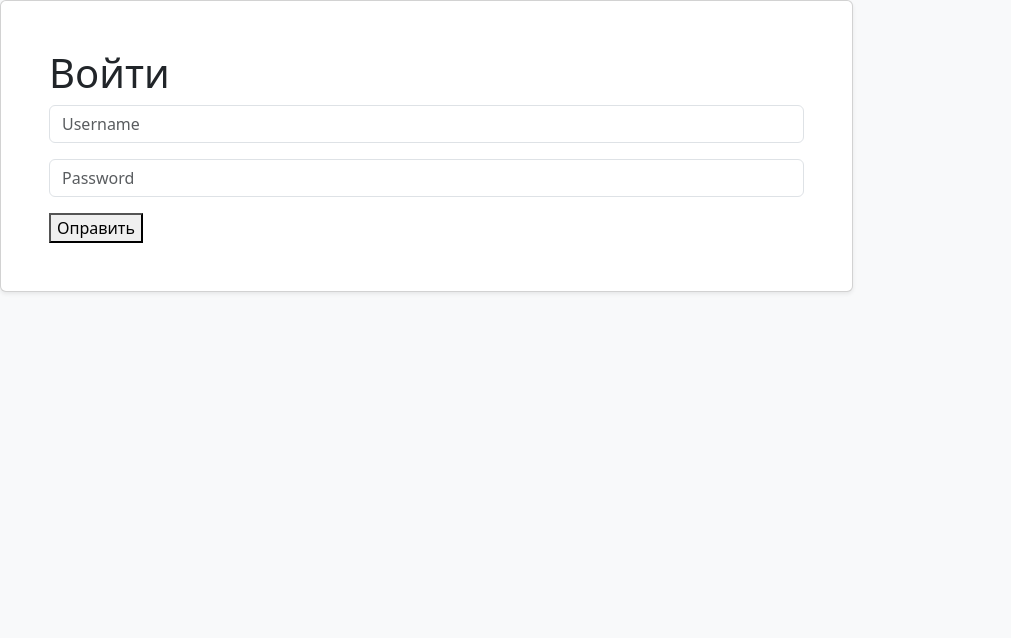
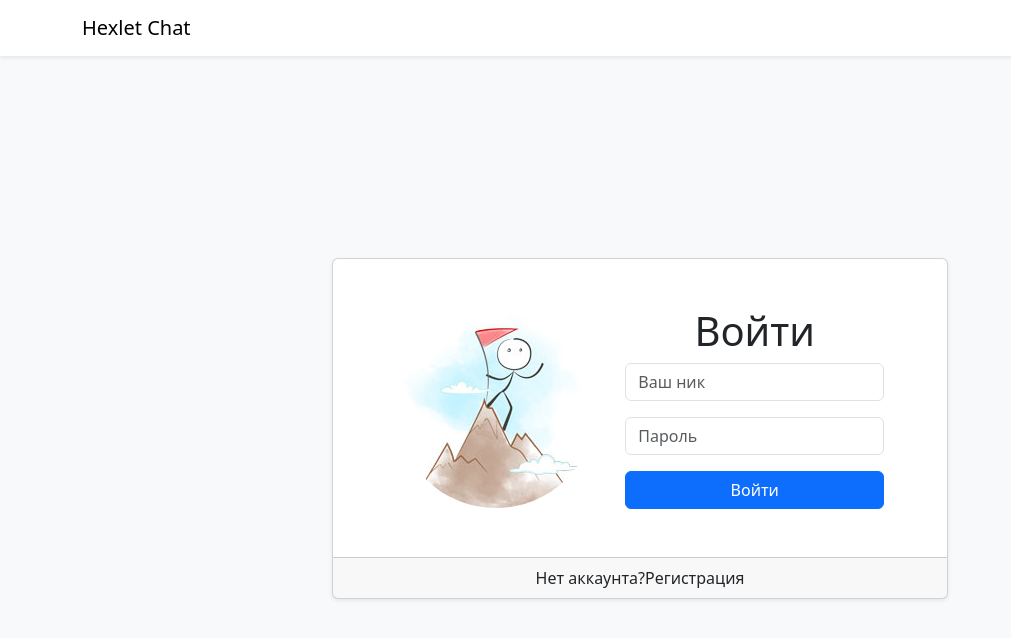
Before and after one commit to VolkovDani/fullstack-javascript-project-12, a React (Create React App) app in the folder frontend/: page /login in a window 1280 px wide. Shown: the top 638 px of the page, without its empty margins (0-1011 px from the left). Built offline with nearby package versions, Linux system fonts and the light colour scheme; no server answers.

Commit message:
add: окно логина, которое приятно выглядит и написано на react компонентах

```diff
--- a/frontend/src/components/Login.jsx
+++ b/frontend/src/components/Login.jsx
@@ -1,108 +1,178 @@
 /* eslint-disable react/jsx-props-no-spreading */
-import React, { useState } from 'react';
-import { Formik, Form, Field } from 'formik';
+import React from 'react';
+import { Formik } from 'formik';
+import Container from 'react-bootstrap/Container';
+import Button from 'react-bootstrap/Button';
+import Form from 'react-bootstrap/Form';
+import Card from 'react-bootstrap/Card';
+import Row from 'react-bootstrap/Row';
+import Col from 'react-bootstrap/Col';
 import { useNavigate } from 'react-router-dom';
+
+import MainHeader from './MainHeader';
+import loginAvatarImage from '../assets/avatar.jpg';
 import { loginSchema } from '../validation/schema';
 import { loginRequest } from '../network/requests';
 
-const UsernameInput = () => (
-  <div className="form-floating mb-3">
-    <Field
-      name="username"
-      type="text"
-      className="form-control"
-      placeholder="username"
+const Login = () => {
+  const navigate = useNavigate();
+  return (
+    <div
+      className="d-flex flex-column h-100"
     >
-      {
-        ({
-          field,
-          meta,
-        }) => (
+      <MainHeader />
+      <Container
+        fluid
+        className="h-100"
+      >
+        <Row
+          className="justify-content-center align-content-center h-100"
+        >
+          <Col
+            className="col-12"
+            md="8"
+            xl="6"
+            xxl="6"
+          >
+            <Card className="shadow-sm">
+              <Card.Body
+                className="card-body d-flex flex-column flex-md-row justify-content-around align-items-center p-2 p-md-5"
+              >
                 <div>
-            <input
-              className="form-control"
-              type="text"
-              placeholder="Username"
-              {...field}
+                  <img
+                    className="rounded-circle"
+                    src={loginAvatarImage}
+                    alt="Аватар"
                   />
-            {meta.touched && meta.error && (
-              <div className="error">{meta.error}</div>
-            )}
                 </div>
-        )
-      }
-    </Field>
-  </div>
-);
-
-const PasswordInput = () => (
-  <div className="form-floating mb-3">
-    <Field
-      type="text"
-      name="password"
-      className="form-control"
-      placeholder="password"
-    >
-      {
-        ({
-          field,
-          meta,
-        }) => (
-          <div>
-            <input
-              className="form-control"
-              type="text"
-              placeholder="Password"
-              {...field}
-            />
-            {meta.touched && meta.error && (
-              <div className="error">{meta.error}</div>
-            )}
-          </div>
-        )
-      }
-    </Field>
-  </div>
-);
-
-const LoginForm = () => {
-  const [errorState, setError] = useState(null);
-  const navigator = useNavigate();
-  return (
                 <Formik
-      initialValues={{ username: '', password: '' }}
+                  initialValues={{ login: '', password: '' }}
+                  validateOnBlur
                   validationSchema={loginSchema}
                   onSubmit={(values) => {
                     loginRequest(values)
                       .then(() => {
-            navigator('/');
-          })
-          .catch(setError);
+                        navigate('/');
+                      });
                   }}
                 >
-      {() => (
-        <div className="col-12 col-md-8 col-xxl-6">
-          <div className="card shadow-sm">
-            <div className="card-body row p-5 ">
-              <Form>
-                <h1>Войти</h1>
-                <UsernameInput />
-                <PasswordInput />
-                {errorState
-                  ? <div className="error">{errorState.message}</div>
-                  : null}
-                <button type="submit">Оправить</button>
+                  {
+                    (props) => (
+                      <Form
+                        noValidate
+                        onSubmit={props.handleSubmit}
+                        className="w-50"
+                      >
+                        <Card.Title
+                          as="h1"
+                          className="text-center"
+                        >
+                          Войти
+                        </Card.Title>
+                        <Form.Group
+                          className="mb-3 position-relative"
+                        >
+                          <Form.Control
+                            value={props.values.login}
+                            onBlur={props.handleBlur}
+                            onChange={props.handleChange}
+                            isInvalid={props.touched.login && props.errors.login}
+                            name="login"
+                            type="text"
+                            placeholder="Ваш ник"
+                            aria-label="Логин"
+                          />
+                          <Form.Control.Feedback
+                            tooltip
+                            type="invalid"
+                          >
+                            {props.errors.login}
+                          </Form.Control.Feedback>
+                        </Form.Group>
+                        <Form.Group
+                          className="mb-3 position-relative"
+                        >
+                          <Form.Control
+                            onChange={props.handleChange}
+                            onBlur={props.handleBlur}
+                            isInvalid={props.touched.password && props.errors.password}
+                            name="password"
+                            type="password"
+                            placeholder="Пароль"
+                            aria-label="Пароль"
+                          />
+                          <Form.Control.Feedback
+                            tooltip
+                            type="invalid"
+                          >
+                            {props.errors.password}
+                          </Form.Control.Feedback>
+                        </Form.Group>
+                        <Button
+                          variant={
+                            props.isValid
+                              ? 'primary'
+                              : 'secondary'
+                          }
+                          disabled={!props.isValid}
+                          type="submit"
+                          className="w-100"
+                          onSubmit={props.handleSubmit}
+                        >
+                          Войти
+                        </Button>
                       </Form>
+                    )
+                  }
+                </Formik>
+              </Card.Body>
+              <Card.Footer
+                className="text-center "
+              >
+                <span>Нет аккаунта?</span>
+                <a>Регистрация</a>
+              </Card.Footer>
+            </Card>
+          </Col>
+        </Row>
+      </Container>
     </div>
-          </div>
-        </div>
-      )}
-    </Formik>
   );
 };
 
-const Login = () => (
-  <LoginForm />
-);
-
+// const LoginForm = () => {
+//   const [errorState, setError] = useState(null);
+//   const navigator = useNavigate();
+//   return (
+//     <Formik
+//       initialValues={{ username: '', password: '' }}
+//       validationSchema={loginSchema}
+//       onSubmit={(values) => {
+//         loginRequest(values)
+//           .then(() => {
+//             navigator('/');
+//           })
+//           .catch(setError);
+//       }}
+//     >
+//       {() => (
+//         <div className="col-12 col-md-8 col-xxl-6">
+//           <div className="card shadow-sm">
+//             <div className="card-body row p-5 ">
+//               <Form>
+//                 <h1>Войти</h1>
+//                 <UsernameInput />
+//                 <PasswordInput />
+//                 {errorState
+//                   ? <div className="error">{errorState.message}</div>
+//                   : null}
+//                 <button type="submit">Оправить</button>
+//               </Form>
+//             </div>
+//           </div>
+//         </div>
+//       )}
+//     </Formik>
+//   );
+// };
 export default Login;
--- a/frontend/src/network/requests.js
+++ b/frontend/src/network/requests.js
@@ -5,7 +5,7 @@ export const loginRequest = (values) => axios({
   method: 'post',
   url: usersRoutes.login(),
   data: {
-    username: values.username,
+    username: values.login,
     password: values.password,
   },
 }).then((res) => {
--- a/frontend/src/validation/schema.js
+++ b/frontend/src/validation/schema.js
@@ -1,15 +1,15 @@
 import * as yup from 'yup';
 
 export const loginSchema = yup.object().shape({
-  username: yup
+  login: yup
     .string()
-    .min(3, 'Минимальное количество символов - 3')
-    .max(30, 'Максимальное количество символов - 30')
+    .min(3, 'От 3 до 20 символов')
+    .max(20, 'От 3 до 20 символов')
     .required('Обязательное поле'),
   password: yup
     .string()
-    .min(5, 'Минимальное количество символов - 5')
-    .max(30, 'Максимальное количество символов - 30')
+    .min(6, 'От 6 до 20 символов')
+    .max(30, 'От 6 до 30 символов')
     .required('Обязательное поле'),
 });
 
@@ -30,7 +30,7 @@ export const signUpSchema = yup.object({
   password: yup
     .string()
     .min(6, 'От 6 до 20 символов')
-    .max(20, 'От 6 до 20 символов')
+    .max(30, 'От 6 до 30 символов')
     .required('Введите пароль'),
   confirmPassword: yup
     .string()
```
Lines whose indentation alone changed are shown as unchanged.
